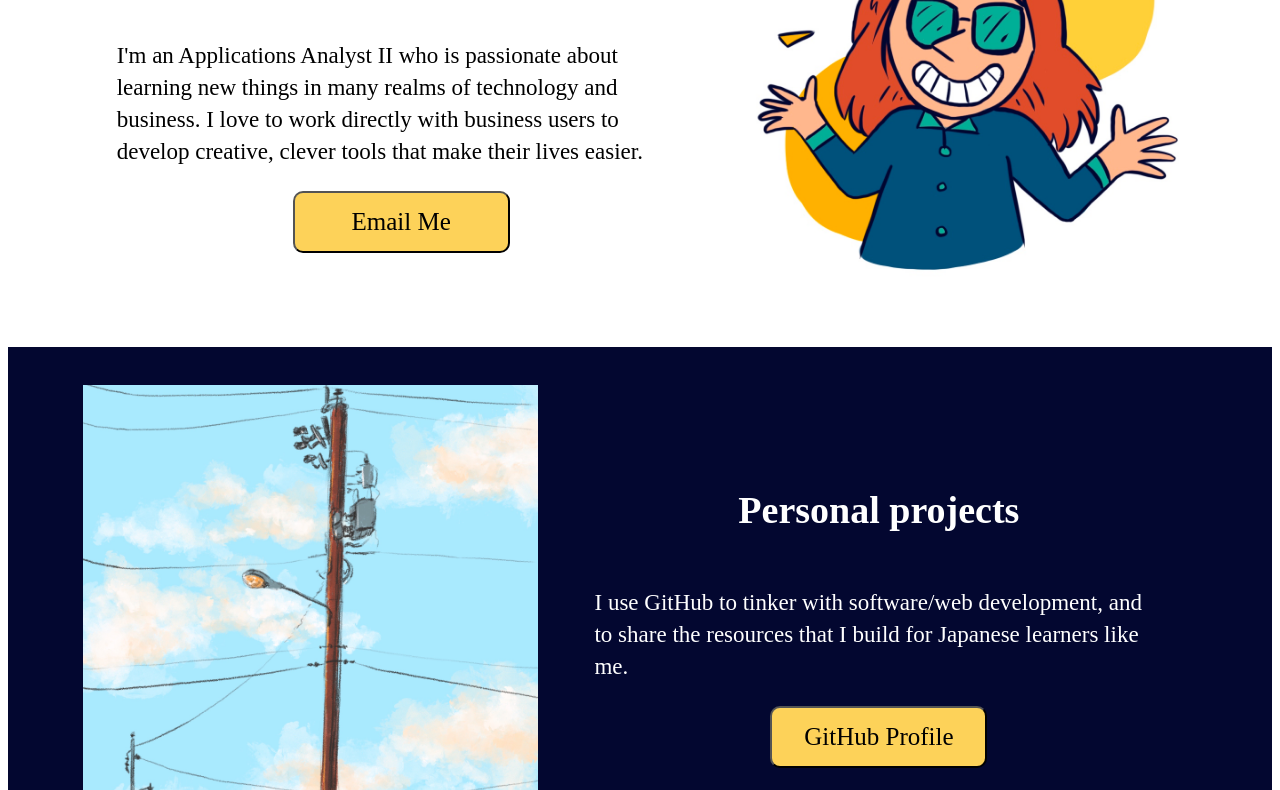
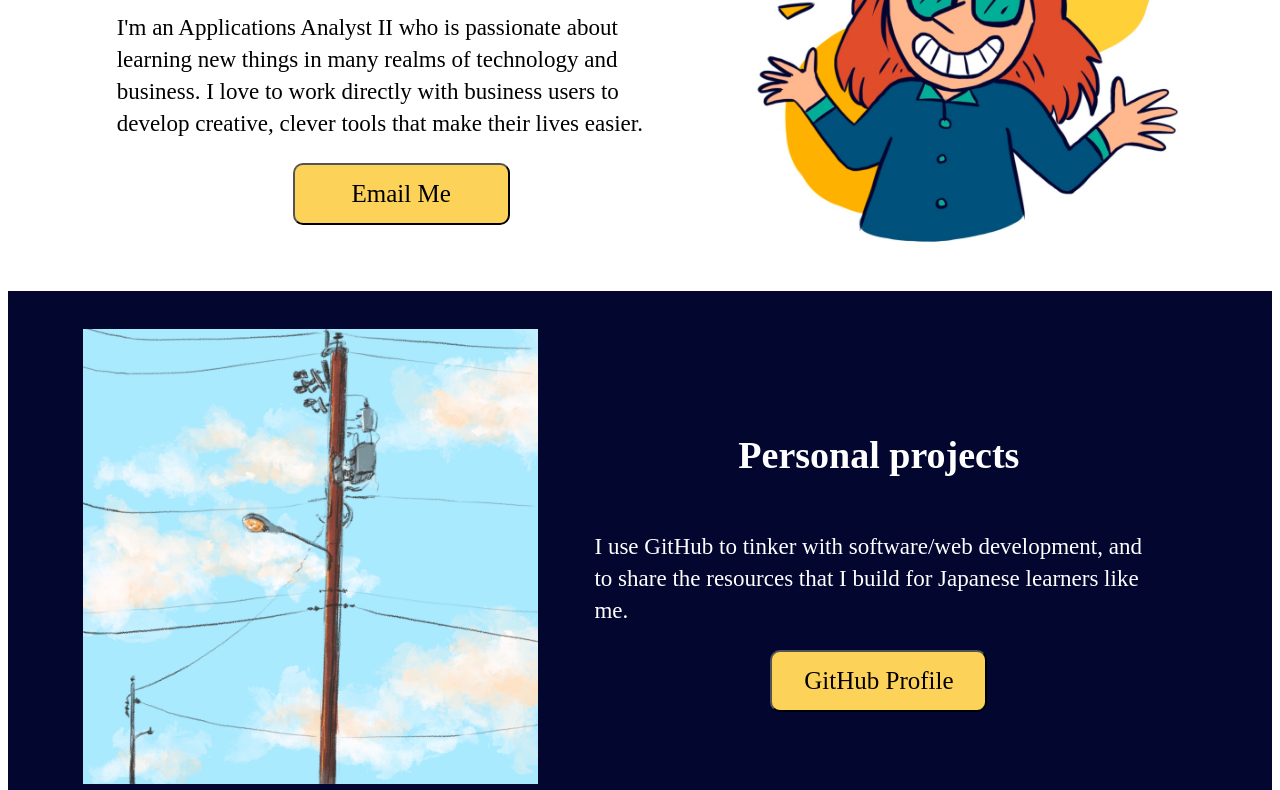
Before and after one commit to steph-inners/steph-inners.github.io, a plain HTML site: page index.html in a window 1280 px wide. Shown: the part 403-1193 px from the top of the page. Drawn offline with Linux system fonts and the light colour scheme; a web font is replaced by a local one.

Commit message:
whoops i broke it.

```diff
--- a/styles.css
+++ b/styles.css
@@ -72,8 +72,8 @@
 }
 
 .lightblock {
-    padding-top: 3%;
-    padding-bottom: 3%;
+    padding-top: 10px;
+    padding-bottom: 10px;
     padding-left: 5%;
     padding-right: 5%;
 
```
